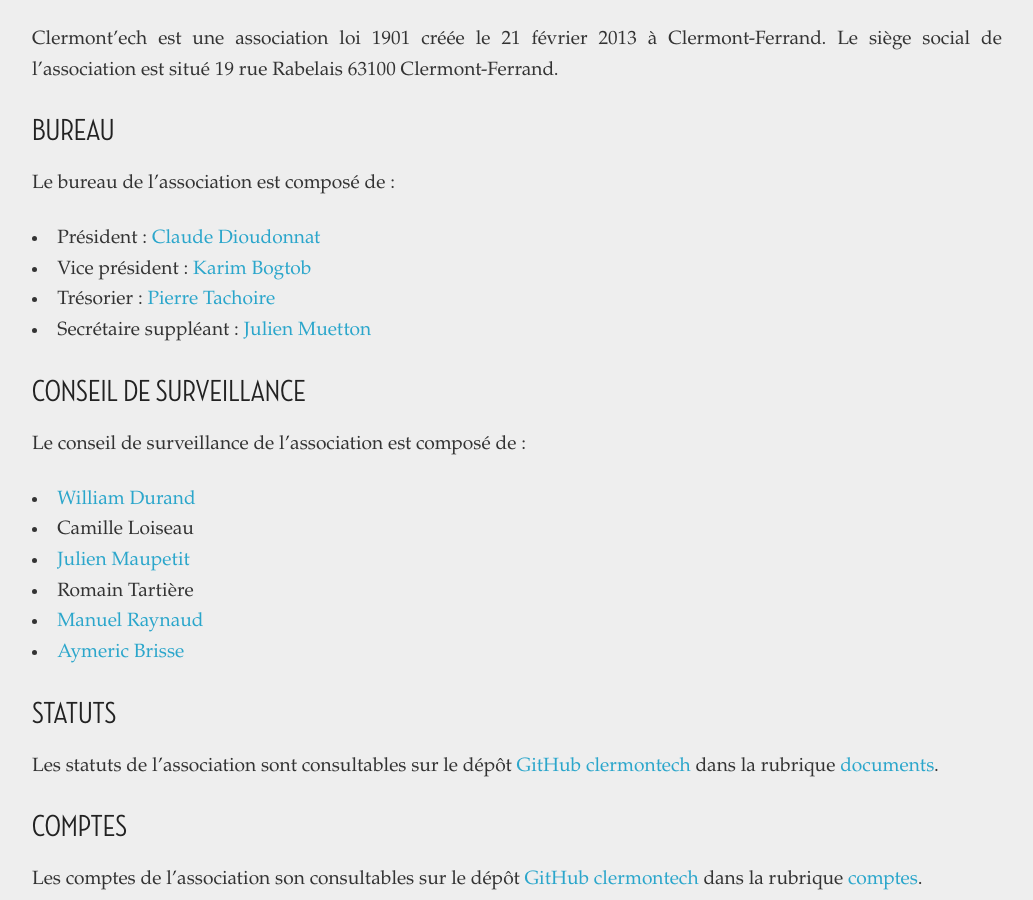
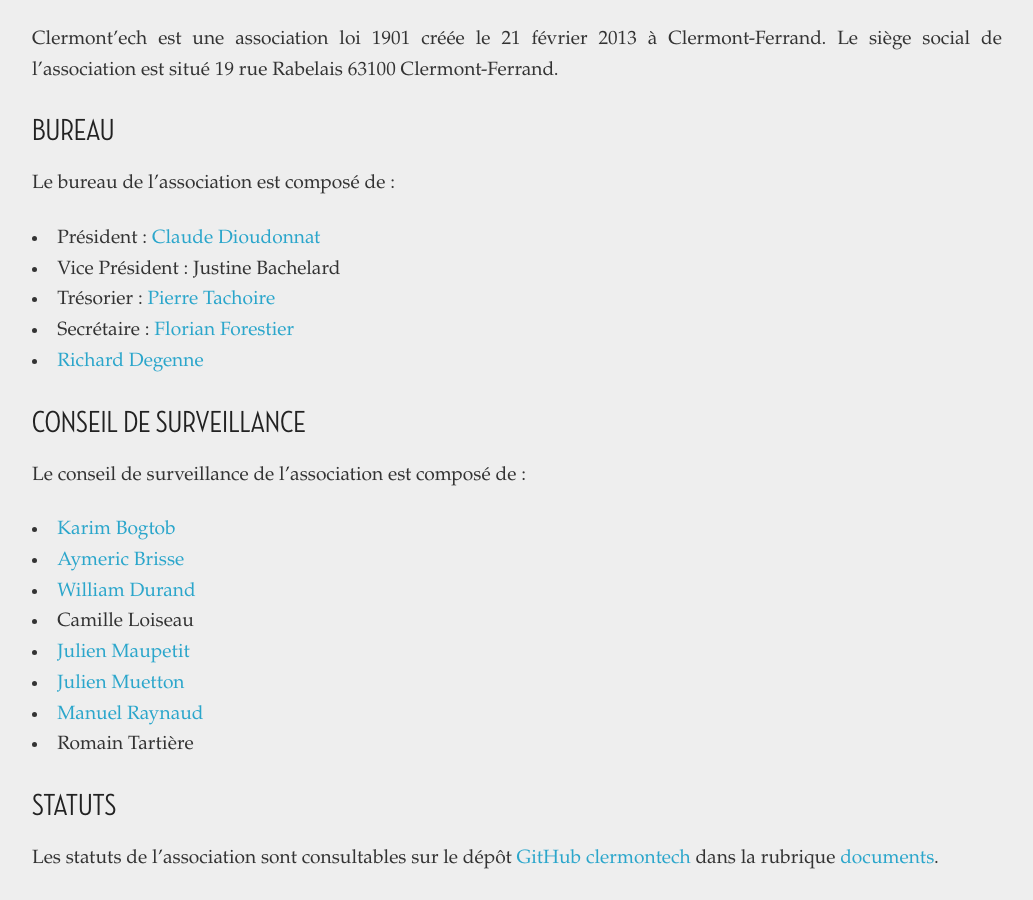
Before and after one commit to clermontech/clermontech.github.com, a Jekyll site: the page built from association.md, in a window 1280 px wide and 900 px high, scrolled down 408 px. Shown: the whole window, without its empty margins (123-1156 px from the left). Built offline with Jekyll 4.4.1, drawn with Linux system fonts in a browser that asks for light colours.

Commit message:
update bureau

```diff
--- a/association.md
+++ b/association.md
@@ -11,20 +11,23 @@
 Le bureau de l'association est composé de :
 
 * Président : [Claude Dioudonnat](https://twitter.com/ClaudusD)
-* Vice président : [Karim Bogtob](https://twitter.com/kbogtob)
+* Vice Président : Justine Bachelard
 * Trésorier : [Pierre Tachoire](https://twitter.com/krichprollsch)
-* Secrétaire suppléant : [Julien Muetton](http://muetton.me/)
+* Secrétaire : [Florian Forestier](https://twitter.com/Artheriom)
+* [Richard Degenne](http://blog.richarddegenne.fr/)
 
 ## Conseil de surveillance
 
 Le conseil de surveillance de l'association est composé de :
 
+* [Karim Bogtob](https://twitter.com/kbogtob)
+* [Aymeric Brisse](https://twitter.com/aymericbrisse)
 * [William Durand](http://williamdurand.fr)
 * Camille Loiseau
 * [Julien Maupetit](http://julien.maupetit.me)
+* [Julien Muetton](http://muetton.me/)
+* [Manuel Raynaud](https://raynaud.io/)
 * Romain Tartière
-* [Manuel Raynaud](https://raynaud.io/)
-* [Aymeric Brisse](https://twitter.com/aymericbrisse)
 
 ## Statuts
 
```
